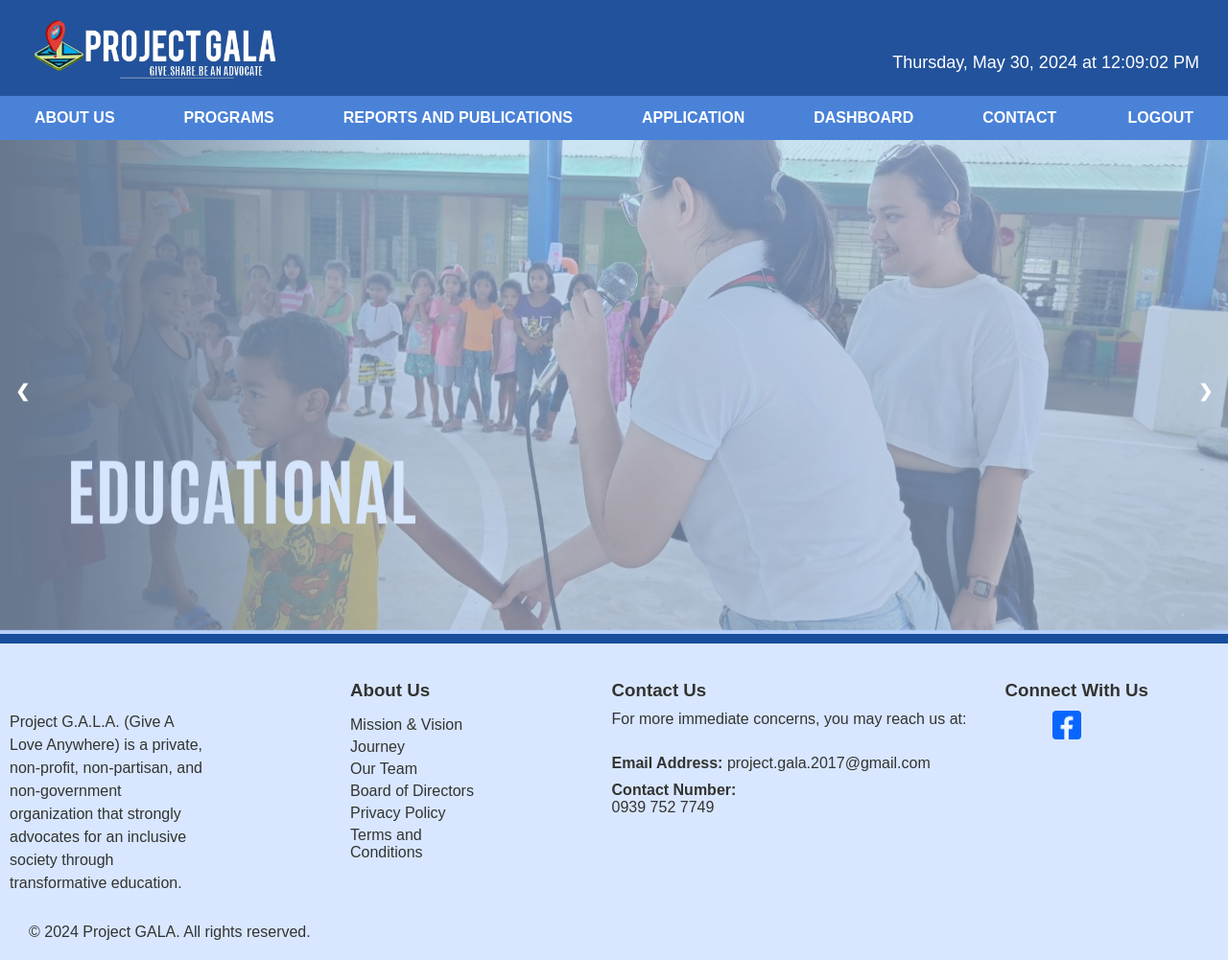
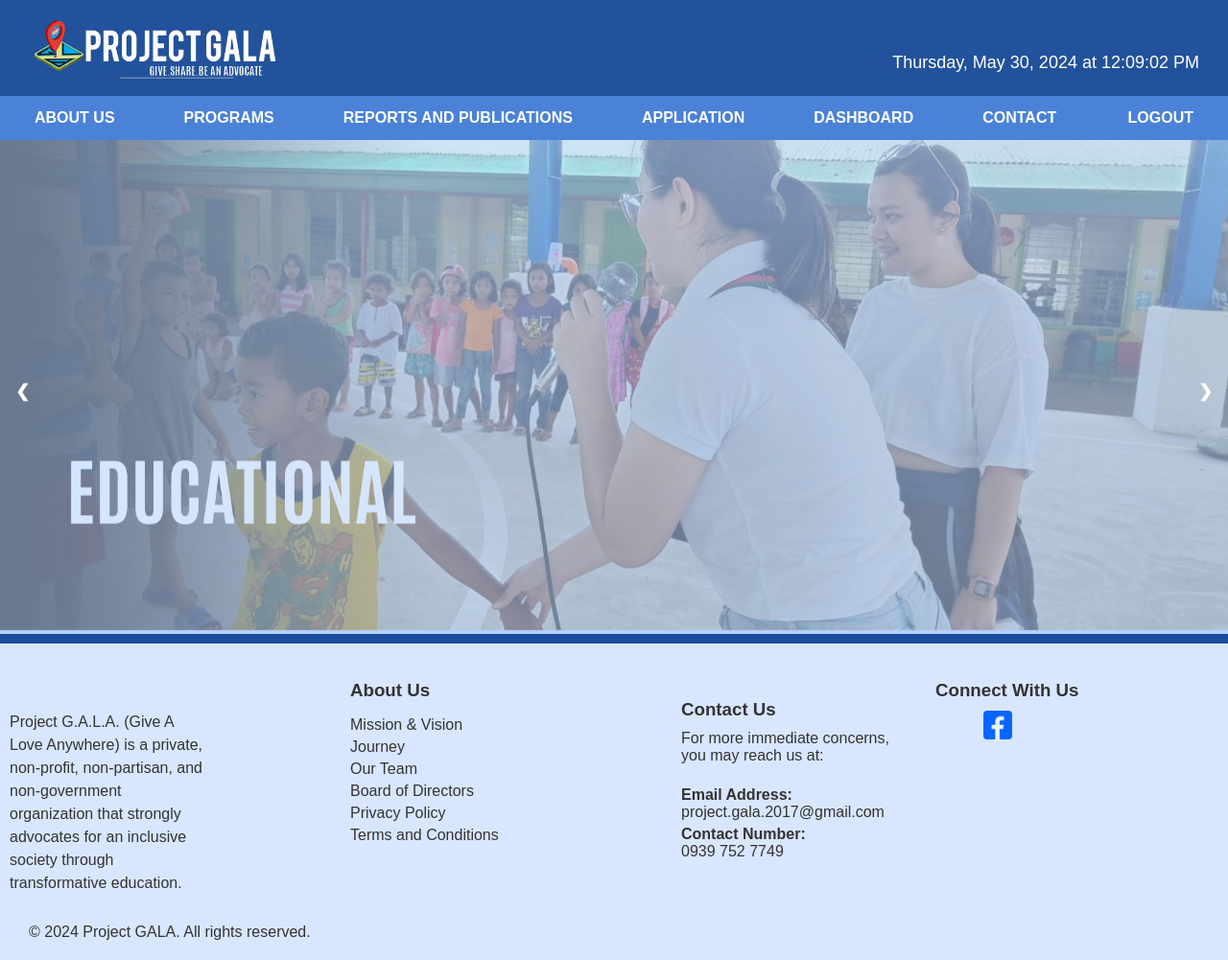
Before and after one commit to joehannaC/Project-GALA, a plain HTML site: page UI/home.html in a window 1280 px wide. Shown: the whole page at 96% size. Drawn offline with Linux system fonts and the light colour scheme; files whose address does not match are found by name.

Commit message:
Update home.css

```diff
--- a/UI/home.css
+++ b/UI/home.css
@@ -387,11 +387,16 @@ footer p {
 .contact-section {
     flex: 1;
     margin-left: 80px;
+    text-align: left;
+    margin-top: 20px;
+}
+
+.contact-section h3 {
+    margin-bottom: 10px;
 }
 
 .contact-section p {
-    margin-top: 10px;
-    white-space: nowrap;
+    margin-top: 5px;
 }
 
 .contact-section p strong,
```
